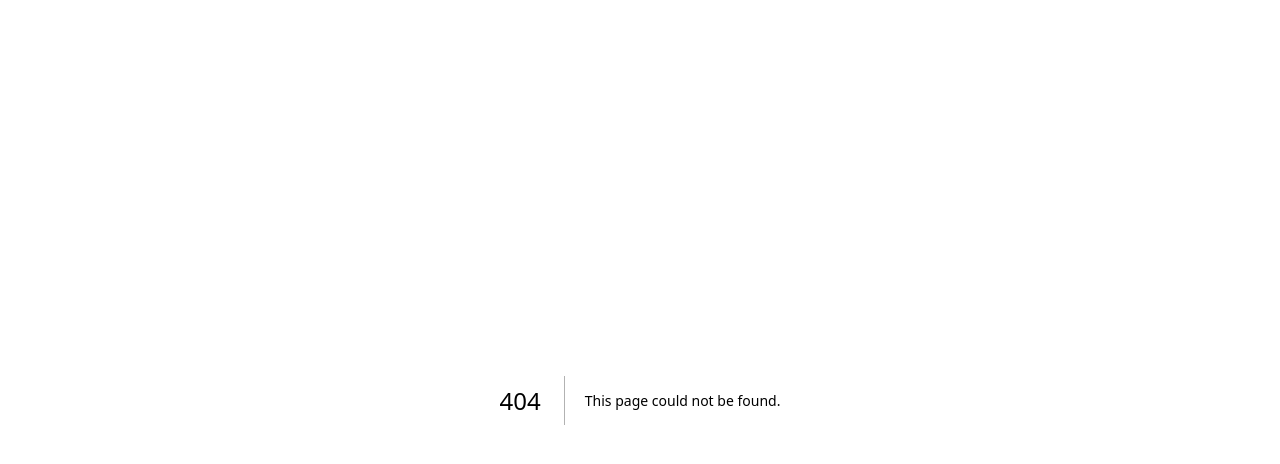
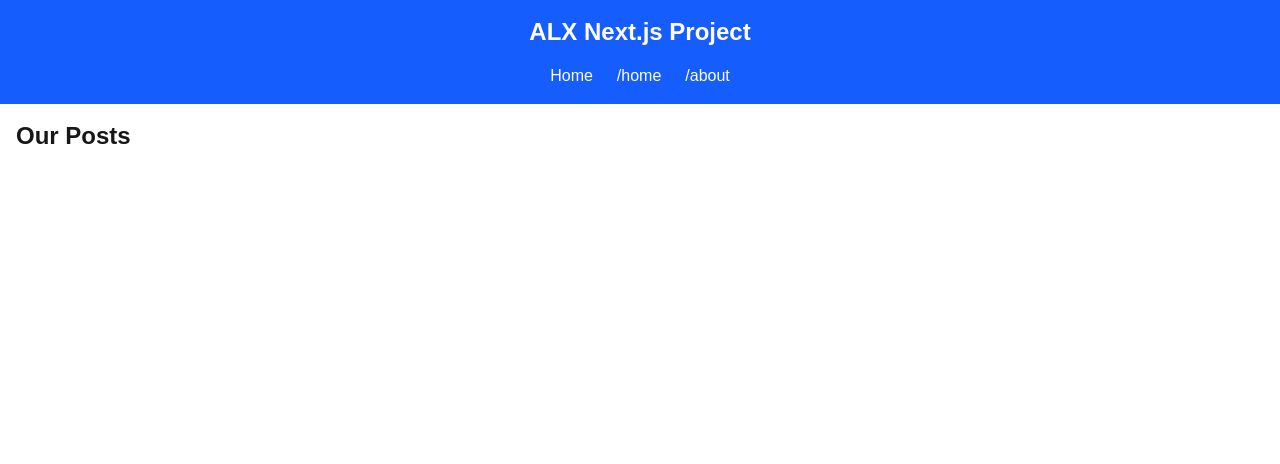
Before and after one commit to princepiper28/alx-project-0x02-setup, a Next.js app in the folder alx-project-0x02/: page /posts in a window 1280 px wide. Before the commit this address had no page. Shown: the top 464 px of the page. Built offline with nearby package versions, Linux system fonts and the light colour scheme.

Commit message:
Add Header to /home, /about, and /posts pages for consistent navigation

```diff
--- a/alx-project-0x02/pages/about.tsx
+++ b/alx-project-0x02/pages/about.tsx
@@ -1,6 +1,7 @@
 import Head from 'next/head';
 import Button from '@/components/common/Button';
 import React from 'react';
+import Header from "@/components/layout/Header";
 
 export default function AboutPage() {
   return (
@@ -8,6 +9,7 @@ export default function AboutPage() {
       <Head>
         <title>About Page</title>
       </Head>
+     <Header />
       <main className="p-8 text-center">
         <h1 className="text-2xl font-bold">About Us 👨‍💻</h1>
         <p className="mt-4 text-gray-700">This project is part of the ALX Software Engineering program.</p>
--- a/alx-project-0x02/pages/home.tsx
+++ b/alx-project-0x02/pages/home.tsx
@@ -2,6 +2,7 @@ import Head from 'next/head';
 import React, { useState } from 'react';
 import Card from '@/components/common/Card';
 import PostModal from '@/components/common/PostModal';
+import Header from "@/components/layout/Header"
 
 export default function HomePage() {
   const [modalOpen, setModalOpen] = useState(false);
@@ -25,7 +26,7 @@ export default function HomePage() {
       <Head>
         <title>Home Page</title>
       </Head>
-
+      <Header />
       <main className="p-8 space-y-8 text-center">
         <h1 className="text-2xl font-bold">Welcome to the Home Page 🏠</h1>
 
--- /dev/null
+++ b/alx-project-0x02/pages/posts.tsx
@@ -0,0 +1,12 @@
+import Header from "@/components/layout/Header";
+
+export default function PostsPage() {
+  return (
+    <>
+      <Header />
+      <main className="p-4">
+        <h1 className="text-2xl font-bold">Our Posts</h1>
+      </main>
+    </>
+  );
+}
```
